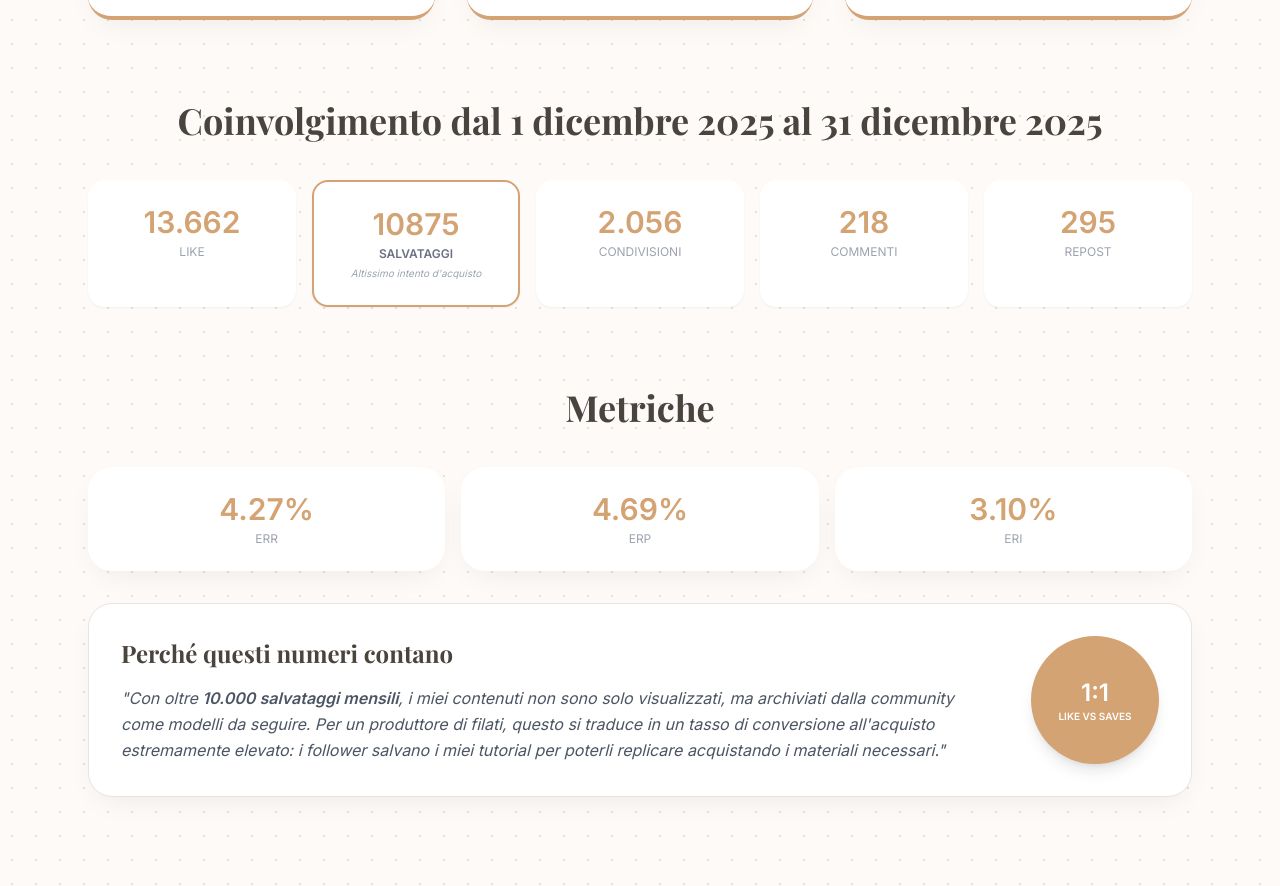
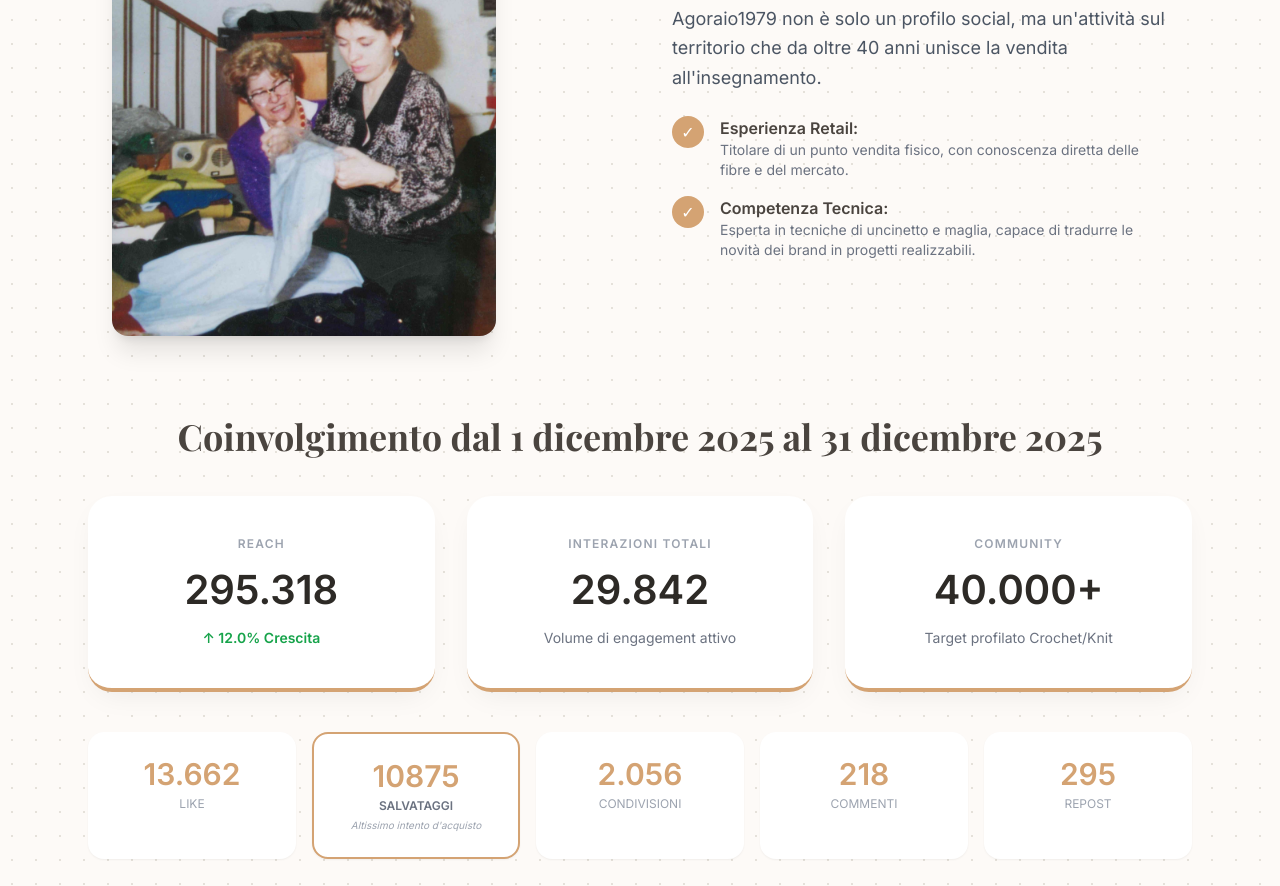
Before and after one commit to agoraio1979/mediakit, a website built with Vite: page index.html in a window 1280 px wide. Shown: the part 616-1502 px from the top of the page. Built offline with nearby package versions, Linux system fonts and the light colour scheme; a web font is replaced by a local one.

Commit message:
Refactor code structure for improved readability and maintainability

```diff
--- a/index.html
+++ b/index.html
@@ -38,12 +38,50 @@
 
     <main class="max-w-6xl mx-auto px-6 pb-24">
 
+            <!-- Pagina 2: L'Identità Ibrida -->
+    <section class="py-0 px-6 max-w-6xl mx-auto">
+        <div class="grid md:grid-cols-2 gap-16 items-center">
+            <div class="bg-gray-200 aspect-[3/4] rounded-2xl overflow-hidden shadow-xl relative max-w-sm">
+                <!-- Immagine Placeholder: Immagine del Negozio o del Creator -->
+                <div class="absolute inset-0 flex items-center justify-center text-gray-300 bg-soft">
+                    <img src="assets/negozio.jpg" alt="Negozio o Creator">
+                </div>
+            </div>
+            <div>
+                <h2 class="text-4xl mb-6">Un'autorità nel settore del filato</h2>
+                <p class="text-lg leading-relaxed text-gray-600 mb-6">
+                    Agoraio1979 non è solo un profilo social, ma un'attività sul territorio che da oltre 40 anni unisce la vendita all'insegnamento.
+                </p>
+                <div class="space-y-4">
+                    <li class="flex items-start gap-4">
+                            <span class="accent-bg text-white w-8 h-8 rounded-full text-center flex items-center justify-center flex-shrink-0">✓</span>
+                            <div>
+                                <h4 class="font-bold">Esperienza Retail:</h4>
+                                <p class="text-sm text-gray-500"> Titolare di un punto vendita fisico, con conoscenza diretta delle fibre e del mercato.</p>
+                            </div>
+                        </li>
+                        <li class="flex items-start gap-4">
+                            <span class="accent-bg text-white w-8 h-8 rounded-full text-center flex items-center justify-center flex-shrink-0">✓</span>
+                            <div>
+                                <h4 class="font-bold">Competenza Tecnica:</h4>
+                                <p class="text-sm text-gray-500">Esperta in tecniche di uncinetto e maglia, capace di tradurre le novità dei brand in progetti realizzabili.</p>
+                            </div>
+                        </li>
+
+
+                </div>
+            </div>
+
+        </div>
+    </section>
+
         <!-- Key Performance Indicators (KPI) -->
-        <section class="mb-20">
+        <section class="mb-10 mt-20">
+            <h2 class="text-4xl font-bold mb-10 text-center">Coinvolgimento <span class="date-interval-value"></span></h2>
             <div class="grid grid-cols-1 md:grid-cols-3 gap-8">
                 <!-- Reach -->
                 <div class="card p-10 text-center border-b-4 border-[#d4a373]">
-                    <p class="text-gray-400 uppercase tracking-widest text-xs mb-2 font-bold">Reach Mensile</p>
+                    <p class="text-gray-400 uppercase tracking-widest text-xs mb-2 font-bold">Reach</p>
                     <div class="stat-value" id="reach-value"></div>
                     <p class="text-green-600 font-bold text-sm mt-2">↑ <span id="growth-value"></span> Crescita</p>
                 </div>
@@ -63,8 +101,7 @@
         </section>
 
         <!-- Deep Dive: Engagement Quality -->
-        <section class="mb-24">
-            <h2 class="text-4xl font-bold mb-10 text-center">Coinvolgimento <span class="date-interval-value"></span></h2>
+        <section class="mb-20">
             <div class="grid grid-cols-2 md:grid-cols-5 gap-4">
                 <div class="bg-white p-6 rounded-2xl shadow-sm text-center">
                     <p class="text-3xl font-bold accent-color" id="likes-value"></p>
@@ -176,8 +213,16 @@
                                 <p class="text-sm text-gray-500">Contenuti visuali da riutilizzare sui vostri canali ufficiali.</p>
                             </div>
                         </li>
+
+                        <li class="flex items-start gap-4">
+                            <span class="accent-bg text-white p-1 w-8 rounded-full text-center">✓</span>
+                            <div>
+                                <h4 class="font-bold">Retail & Live</h4>
+                                <p class="text-sm text-gray-500">Eventi fisici in negozio, Workshop live o recensioni tecniche "dietro il bancone" per mostrare il prodotto in azione.</p>
+                            </div>
+                        </li>
                     </ul>
-                    <a href="mailto:agoraio2004@libero.it" class="mt-10 inline-block accent-bg text-white px-10 py-4 rounded-full font-bold shadow-xl hover:opacity-90 transition-all">Contattami per un Media Kit Completo</a>
+                    <a href="mailto:agoraio2004@libero.it" class="mt-10 inline-block accent-bg text-white px-10 py-4 rounded-full font-bold shadow-xl hover:opacity-90 transition-all">Contattami per approfondire le opportunità di collaborazione</a>
                 </div>
             </div>
         </section>
--- a/public/data.json
+++ b/public/data.json
@@ -1,5 +1,5 @@
 {
-  "reachMensile": "29.5318",
+  "reachMensile": "295.318",
   "interazioniTotali": "29.842",
   "community": "40.000+",
   "crescita": "12.0",
```
Also changed, not shown: assets/negozio.jpg (added).
